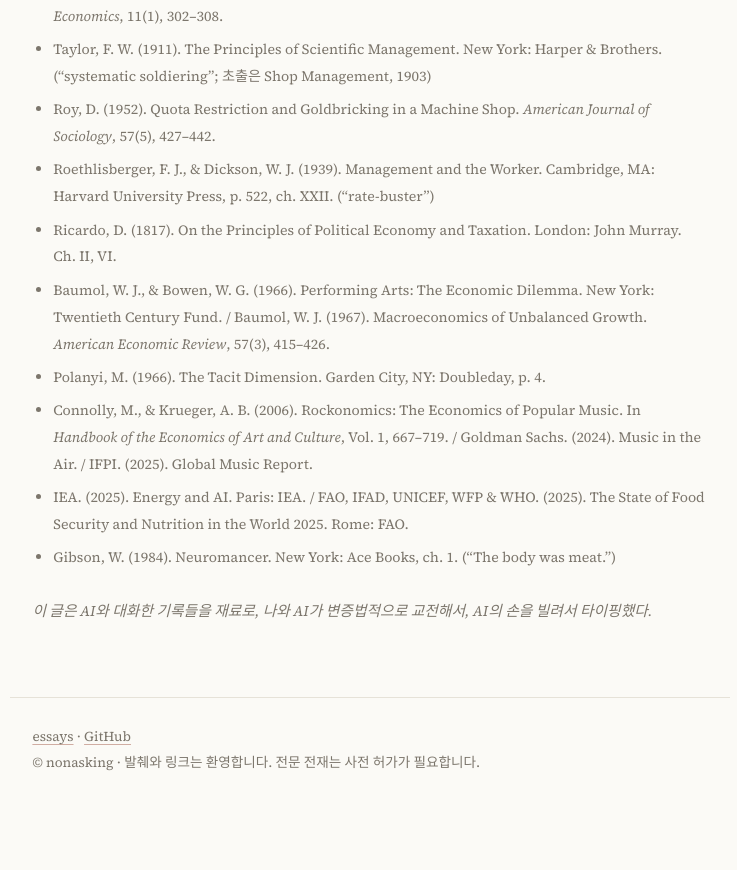
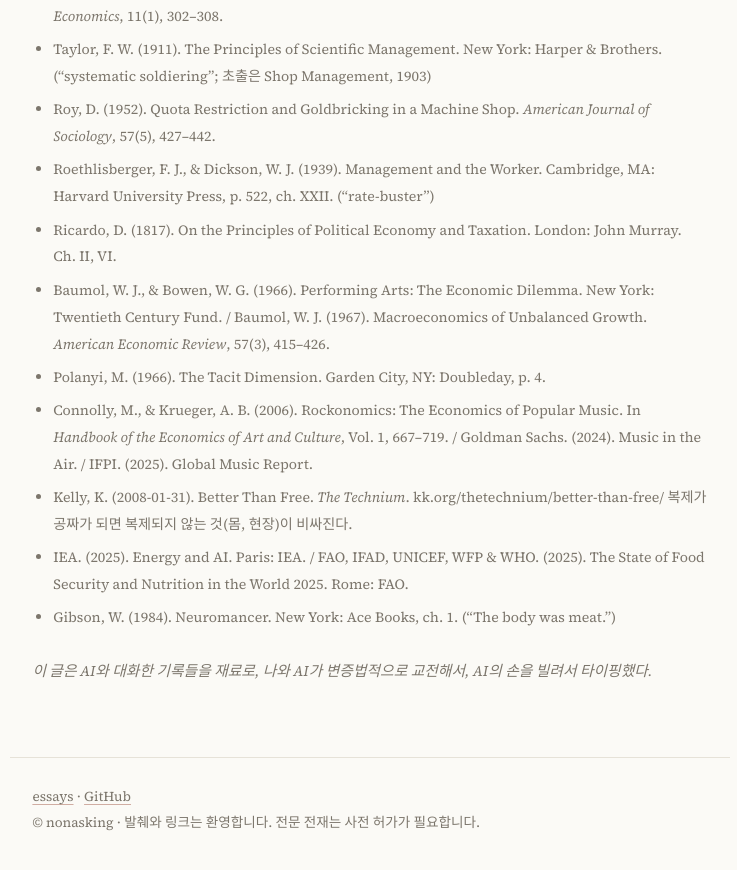
Before and after one commit to nonasking/essays, a Jekyll site: the page built from server-room-lit/index.md, in a window 1280 px wide and 900 px high, scrolled down 10998 px. Shown: the top 870 px of the window, without its empty margins (270-1007 px from the left). Built offline with Jekyll 4.4.1, drawn with Linux system fonts in a browser that asks for light colours; before the commit the page ends 11838 px from its top, so only the background shows below that.

Commit message:
Server Room Lit: add Kelly, Better Than Free (2008) to references (KR/EN)
Co-Authored-By: Claude Fable 5.1 <noreply@anthropic.com>
Claude-Session: https://claude.ai/code/session_01XfD6Hs6dTU4964Jb5Wap4j

```diff
--- a/server-room-lit/index.md
+++ b/server-room-lit/index.md
@@ -139,6 +139,7 @@ AI와 존재를 한 자리에 두면 질문이 하나 따라온다. AI는 존재
 - Baumol, W. J., & Bowen, W. G. (1966). Performing Arts: The Economic Dilemma. New York: Twentieth Century Fund. / Baumol, W. J. (1967). Macroeconomics of Unbalanced Growth. *American Economic Review*, 57(3), 415–426.
 - Polanyi, M. (1966). The Tacit Dimension. Garden City, NY: Doubleday, p. 4.
 - Connolly, M., & Krueger, A. B. (2006). Rockonomics: The Economics of Popular Music. In *Handbook of the Economics of Art and Culture*, Vol. 1, 667–719. / Goldman Sachs. (2024). Music in the Air. / IFPI. (2025). Global Music Report.
+- Kelly, K. (2008-01-31). Better Than Free. *The Technium*. kk.org/thetechnium/better-than-free/ 복제가 공짜가 되면 복제되지 않는 것(몸, 현장)이 비싸진다.
 - IEA. (2025). Energy and AI. Paris: IEA. / FAO, IFAD, UNICEF, WFP & WHO. (2025). The State of Food Security and Nutrition in the World 2025. Rome: FAO.
 - Gibson, W. (1984). Neuromancer. New York: Ace Books, ch. 1. ("The body was meat.")
 
```
Also changed, not shown: server-room-lit/en.md (+1 -0 lines).
